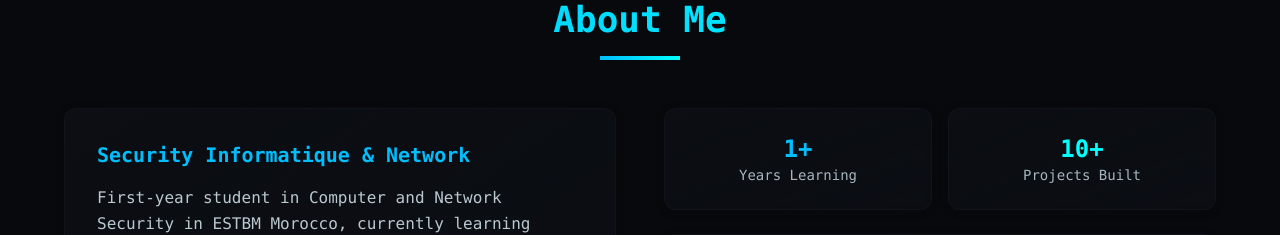
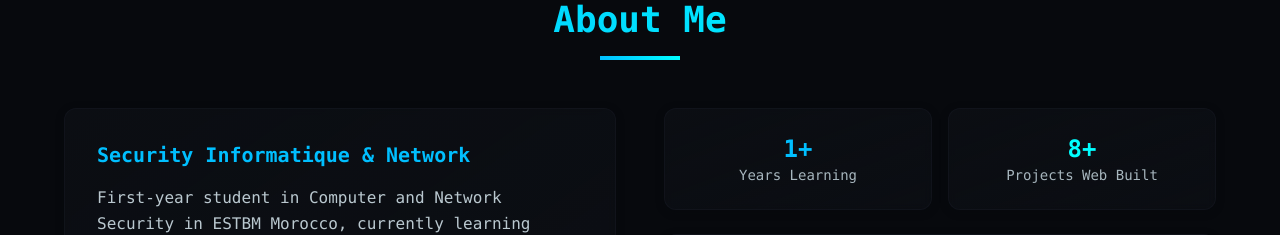
Before and after one commit to AmineDevSec/cyber-dev-folio-8f76b02e, a React (Vite) app: page / in a window 1280 px wide. Shown: the part 880-1115 px from the top of the page. Built offline with nearby package versions, Linux system fonts and the light colour scheme.

Commit message:
Changes
Co-authored-by: AmineDevSec <200137655+AmineDevSec@users.noreply.github.com>

```diff
--- a/src/components/About.tsx
+++ b/src/components/About.tsx
@@ -58,8 +58,8 @@ const About = () => {
                 <div className="text-sm text-muted-foreground">Years Learning</div>
               </div>
               <div className="card-cyber text-center p-6 hover-glow">
-                <div className="text-2xl font-bold text-accent">10+</div>
-                <div className="text-sm text-muted-foreground">Projects Built</div>
+                <div className="text-2xl font-bold text-accent">8+</div>
+                <div className="text-sm text-muted-foreground">Projects Web Built</div>
               </div>
             </div>
 
```
